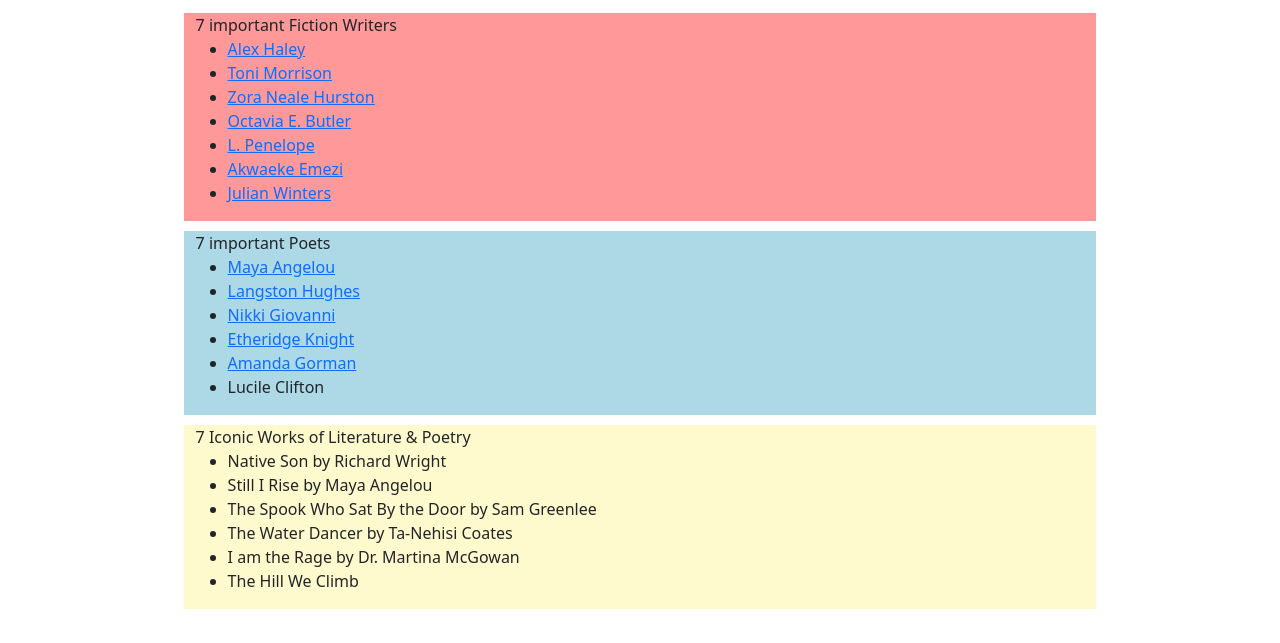
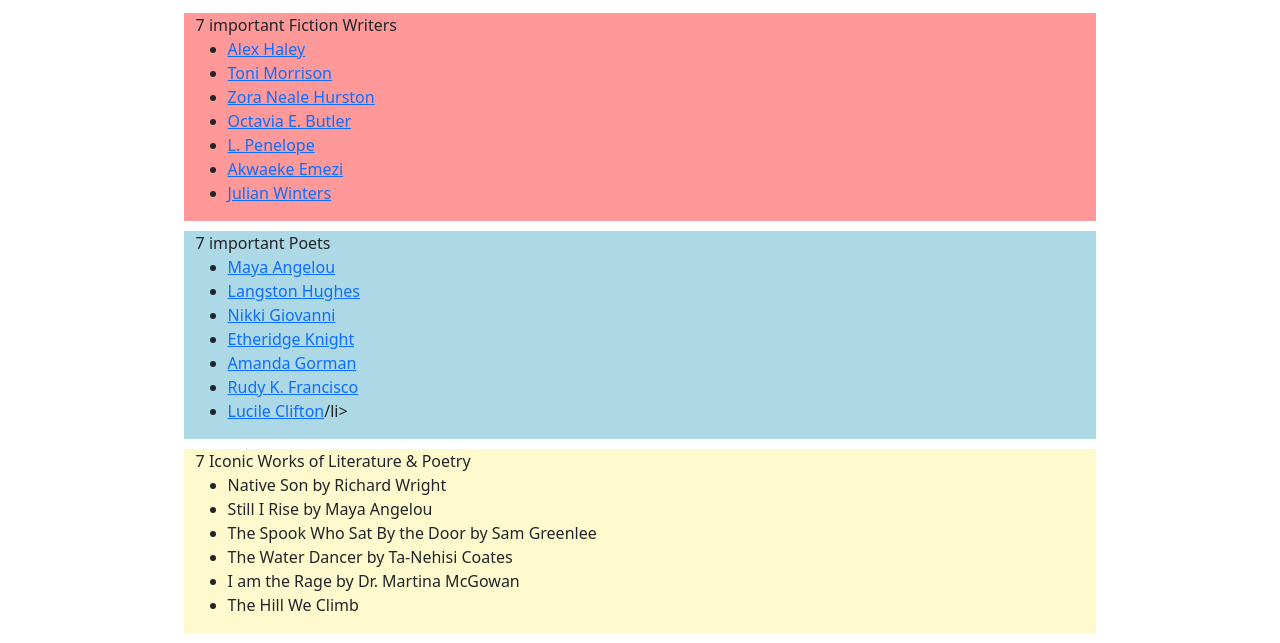
Before and after one commit to halowe94/resources-for-anti-racism, a website: page html-pages/literature.html in a window 1280 px wide. Shown: the part 163-806 px from the top of the page. Drawn offline with nearby package versions, Linux system fonts and the light colour scheme; files that its build step writes are made by us from their sources; files whose address does not match are found by name.

Commit message:
added Francisco and and a tag for Clifton in lit html

```diff
--- a/html-pages/literature.html
+++ b/html-pages/literature.html
@@ -82,7 +82,8 @@
             <li><a href='https://nikki-giovanni.com/'>Nikki Giovanni</a></li>
             <li><a href='https://www.poetryfoundation.org/poets/etheridge-knight'>Etheridge Knight</a></li>
             <li><a href='https://www.theamandagorman.com/'>Amanda Gorman</a></li>
-            <li>Lucile Clifton</li>
+            <li><a href='https://www.iamrudyfrancisco.com/'>Rudy K. Francisco</a></li>
+            <li><a href="https://poets.org/poet/lucille-clifton">Lucile Clifton</a>/li>
 
           </ul>
         </div>
```
